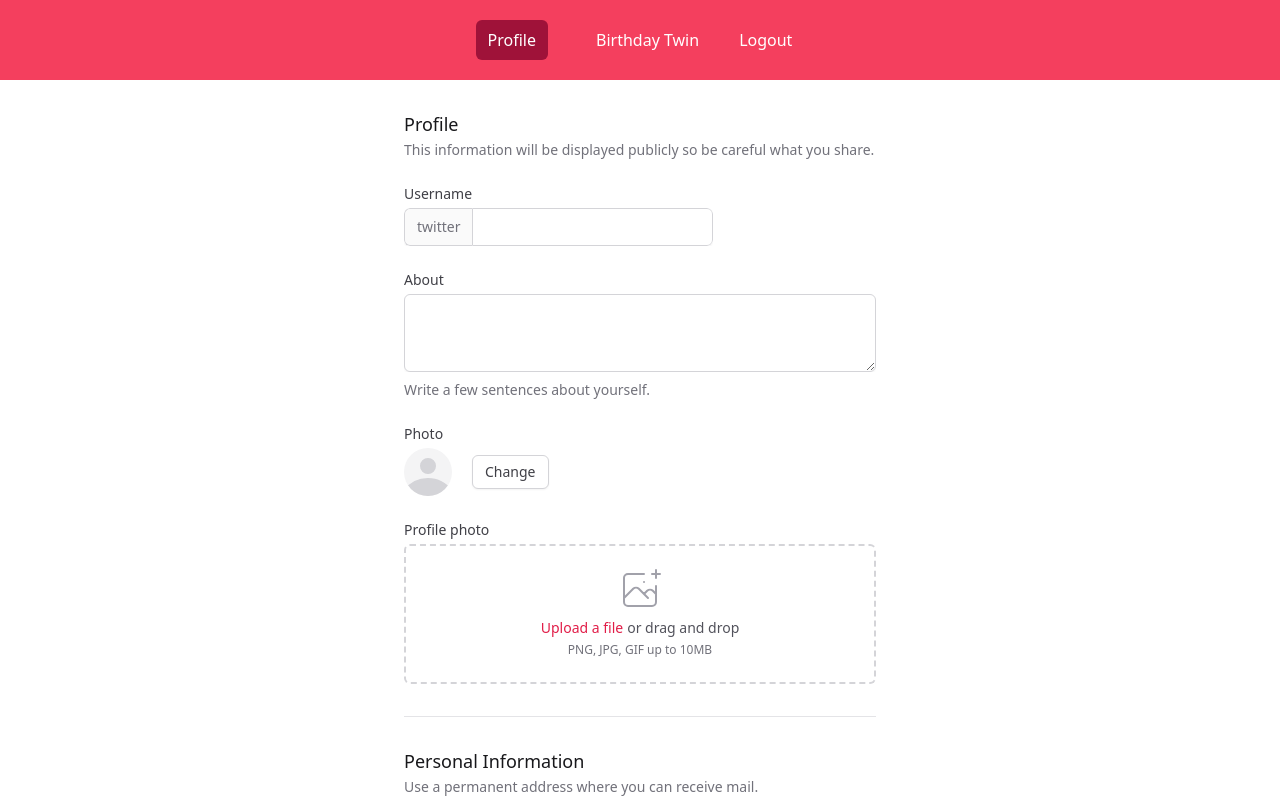
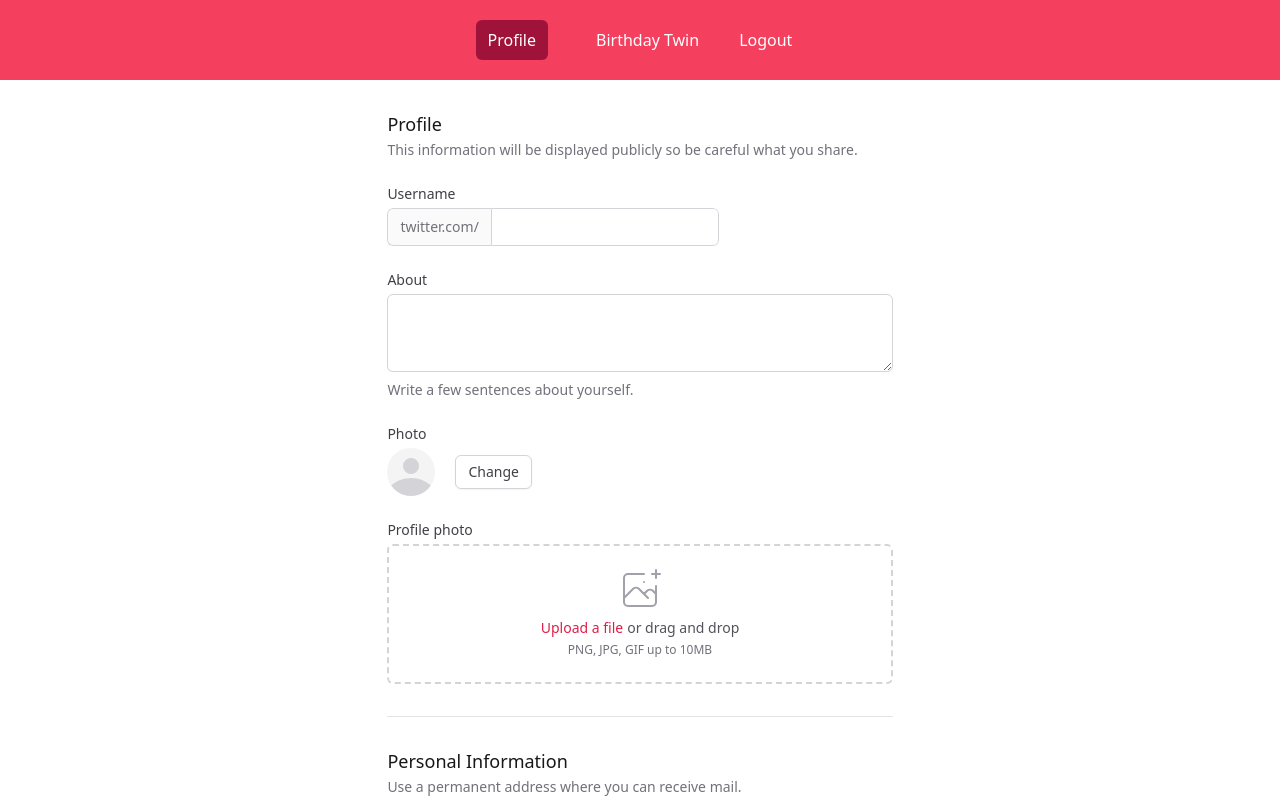
Before and after one commit to shahpreetk/mlh-hackbirthday, a React (Create React App) app: page /profile in a window 1280 px wide. Shown: the top 800 px of the page. Built offline with nearby package versions, Linux system fonts and the light colour scheme; a web font is replaced by a local one.

Commit message:
redesigned profile page

```diff
--- a/src/pages/Profile.js
+++ b/src/pages/Profile.js
@@ -5,7 +5,7 @@ const Profile = () => {
   return (
     <>
       <NavigationBar />
-      <div className="flex flex-wrap flex-col lg:flex-row m-4 p-4">
+      <div className="flex flex-wrap flex-col md:flex-row m-4 p-4">
         <div className="mx-auto sm:px-6 lg:px-8">
           <div className="mt-5 md:mt-0 md:col-span-2">
             <form className="space-y-8 divide-y divide-gray-200">
@@ -31,7 +31,7 @@ const Profile = () => {
                       </label>
                       <div className="mt-1 flex rounded-md shadow-sm">
                         <span className="inline-flex items-center px-3 rounded-l-md border border-r-0 border-gray-300 bg-gray-50 text-gray-500 sm:text-sm">
-                          twitter
+                          twitter.com/
                         </span>
                         <input
                           type="text"
```
